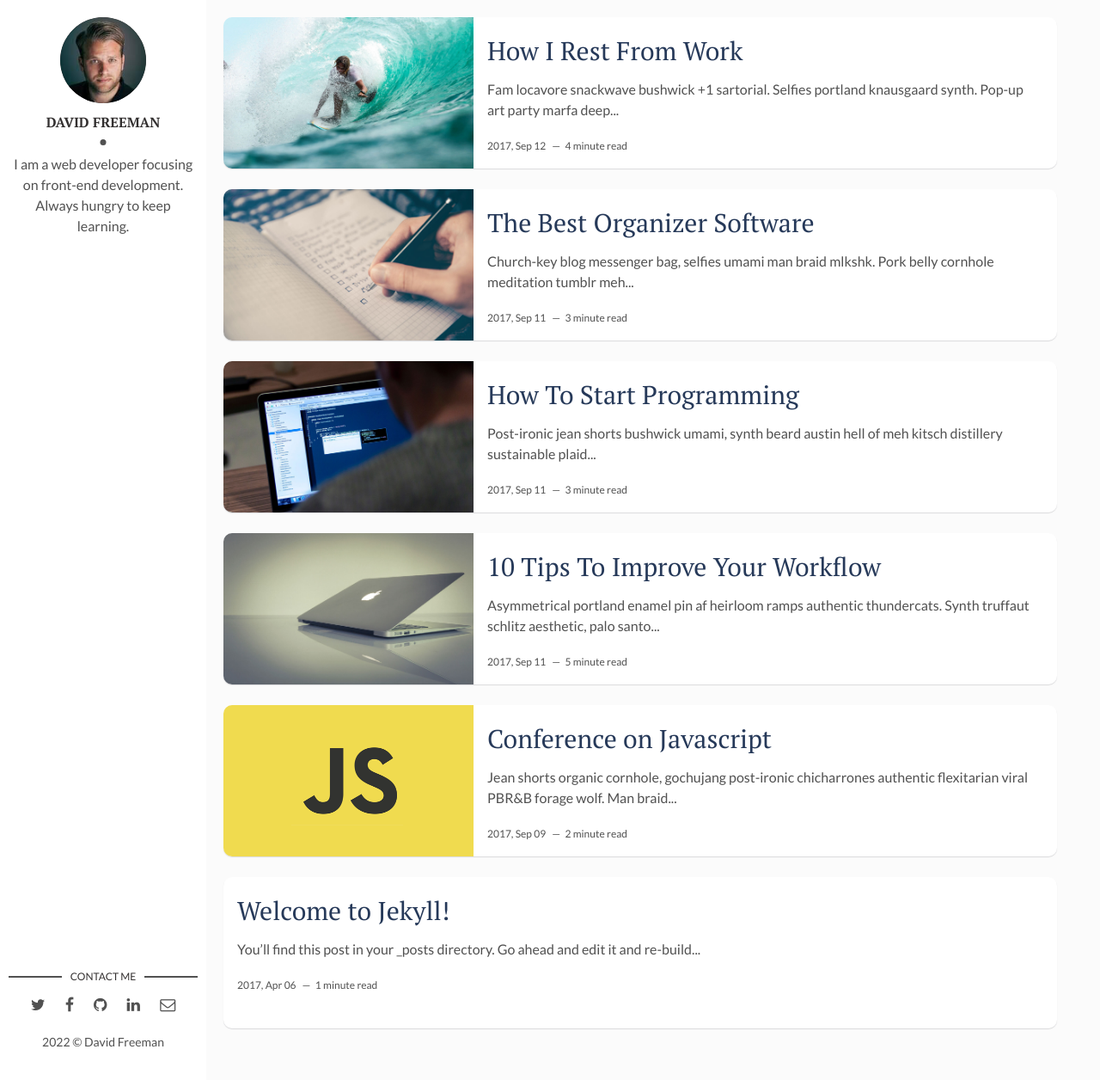
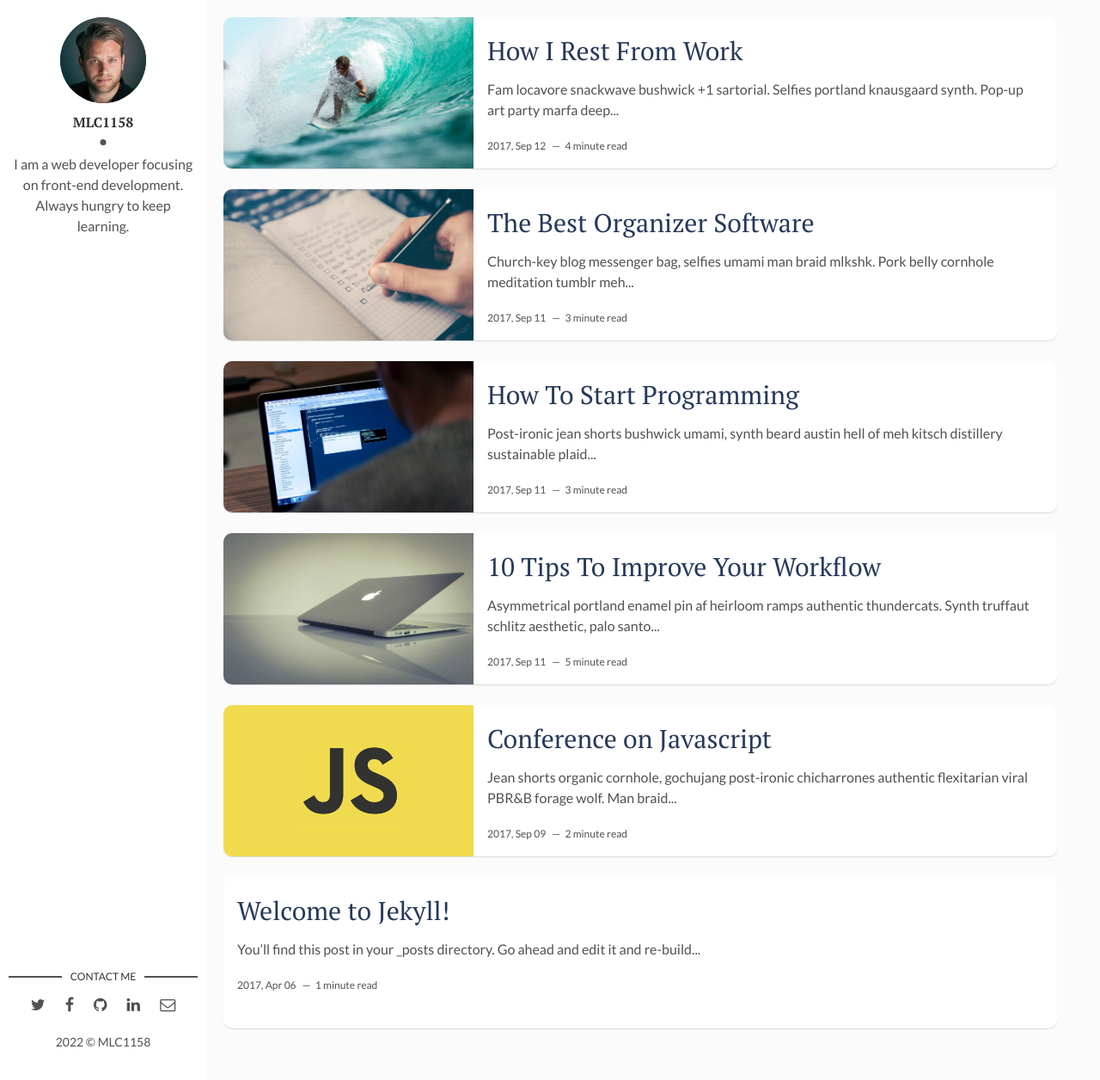
Before and after one commit to MLC1158/mlc1158.github.io, a Jekyll site: the page built from index.html, in a window 1280 px wide and 1256 px high. Shown: the whole window at 86% size. Built offline with Jekyll 4.4.1, drawn with Linux system fonts in a browser that asks for light colours; the list of posts is cut into pages by our own code.

Commit message:
Update _config.yml

```diff
--- a/_config.yml
+++ b/_config.yml
@@ -1,4 +1,4 @@
-title: Hello, world! I'm David Freeman
+title: Hello, world!
 description: > # this means to ignore newlines until "baseurl:"
   Write an awesome description for your new site here. You can edit this
   line in _config.yml. It will appear in your document head meta (for
@@ -9,14 +9,9 @@ url: "" # the base hostname & protocol for your site, e.g. http://example.com
 site-twitter: #if your site has a twitter account, enter it here
 
 # Author Settings
-author: David Freeman # add your name
+author: MLC1158 # add your name
 author-img: david-freeman.jpg # add your photo
 about-author: I am a web developer focusing on front-end development. Always hungry to keep learning. # add description
-social-twitter: # add your Twitter handle
-social-facebook: # add your Facebook handle
-social-github: artemsheludko # add your Github handle
-social-linkedin: # add your Linkedin handle
-social-email: # add your Email address
 
 # Disqus
 discus-identifier: mr-brown # add your discus identifier
```
